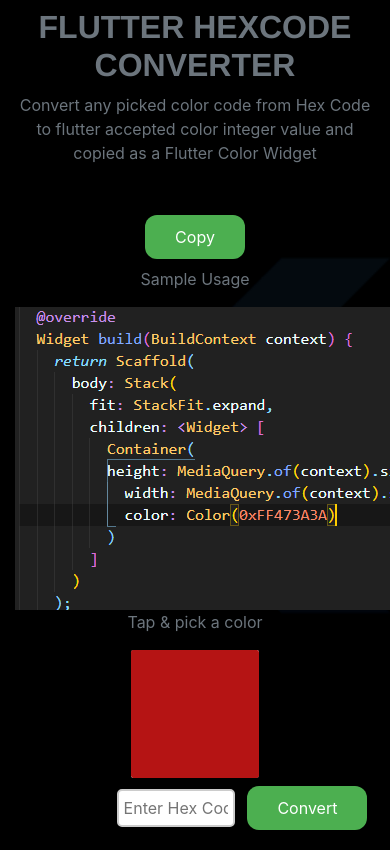
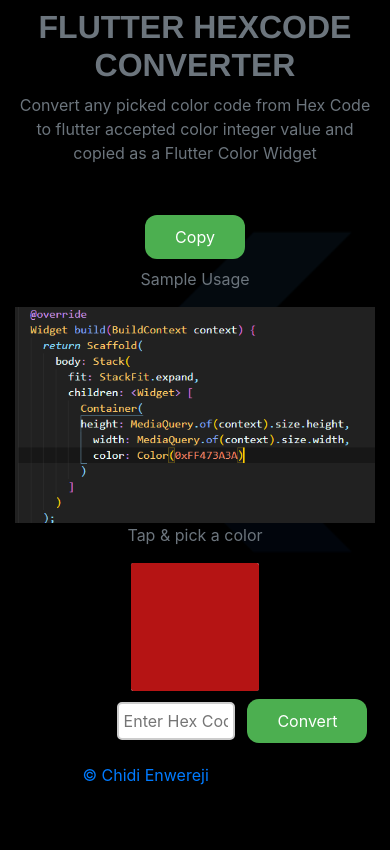
Before and after one commit to chidibede/Flutter-Color-Picker, a PHP site: page /convert.html in a window 390 px wide; the page is wider, and only the part inside the window is pictured. Shown: the top 850 px of that part. After the commit the page ends 785 px from the top of that part, so only its background shows below. Run offline with PHP 8.4, Linux system fonts and the light colour scheme; some libraries are stand-ins or nearby versions; some web fonts are replaced.

Commit message:
Modified the responsive nature

```diff
--- a/convert.html
+++ b/convert.html
@@ -37,7 +37,7 @@
         <div class="row">
             <div class="col-md-12 text-center">
                 <p class="text-muted mt-1">Sample Usage</p>
-                <img src="img/sample.png" alt="" class="sample-image">
+                <img src="img/sample.png" alt="" class="img-fluid">
                 <p class="text-muted">Tap & pick a color</p>
                 <canvas class="color-picker" width="200" height="100" style="border:1px solid #000000;"></canvas>
                 <div class="mt-1 convert-div mb-3">
--- a/css/main.css
+++ b/css/main.css
@@ -91,7 +91,7 @@ body {
     -webkit-transition:height 1s;
     font-size:24px;
     font-weight: bolder;
-    width: 90%;
+    width: 100%;
 }
 
 }
```
